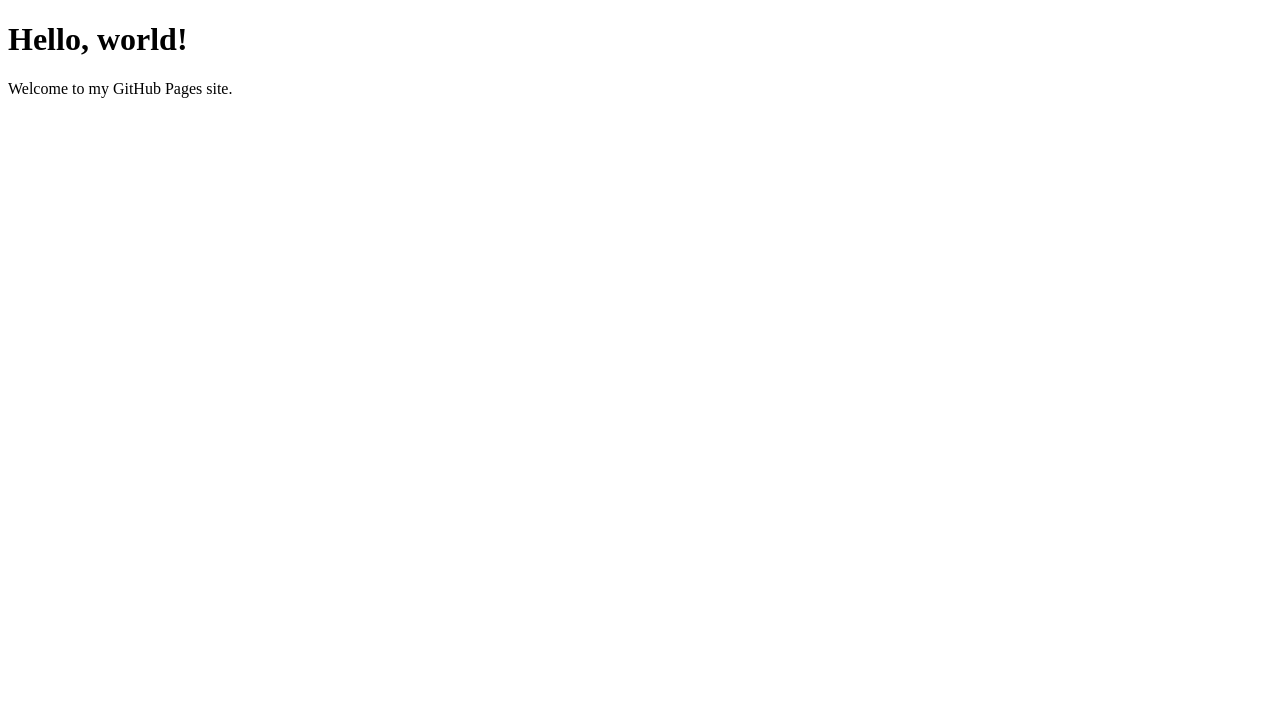
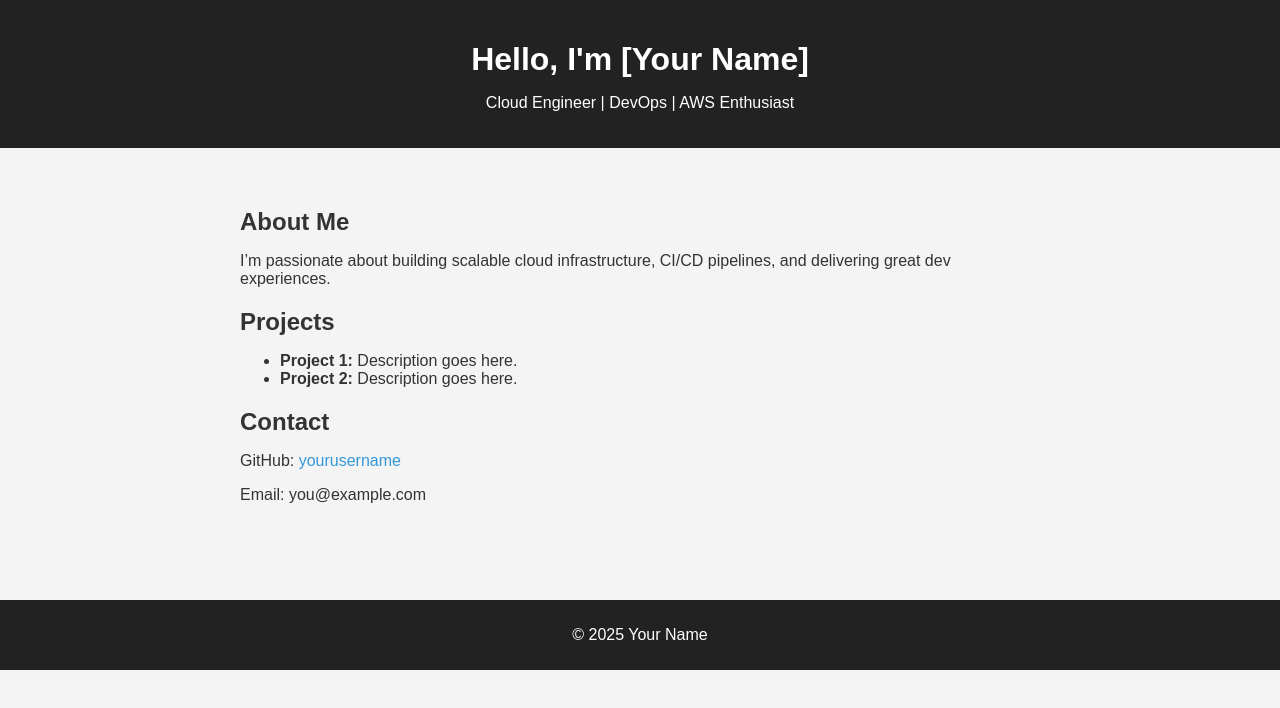
Before and after one commit to DevOpShivank/devshivops.github.io, a plain HTML site: page index.html in a window 1280 px wide. Drawn offline with Linux system fonts and the light colour scheme.

Commit message:
Update index.html

```diff
--- a/index.html
+++ b/index.html
@@ -1,11 +1,66 @@
 <!DOCTYPE html>
 <html lang="en">
 <head>
-  <meta charset="UTF-8">
-  <title>My Webpage</title>
+  <meta charset="UTF-8" />
+  <meta name="viewport" content="width=device-width, initial-scale=1.0"/>
+  <title>My GitHub Portfolio</title>
+  <style>
+    body {
+      font-family: Arial, sans-serif;
+      margin: 0;
+      background-color: #f4f4f4;
+      color: #333;
+    }
+    header {
+      background-color: #222;
+      color: #fff;
+      padding: 20px;
+      text-align: center;
+    }
+    section {
+      padding: 40px;
+      max-width: 800px;
+      margin: auto;
+    }
+    h1, h2 {
+      margin-bottom: 10px;
+    }
+    footer {
+      background: #222;
+      color: #fff;
+      text-align: center;
+      padding: 10px;
+      margin-top: 40px;
+    }
+    a {
+      color: #3498db;
+      text-decoration: none;
+    }
+  </style>
 </head>
 <body>
-  <h1>Hello, world!</h1>
-  <p>Welcome to my GitHub Pages site.</p>
+  <header>
+    <h1>Hello, I'm [Your Name]</h1>
+    <p>Cloud Engineer | DevOps | AWS Enthusiast</p>
+  </header>
+
+  <section>
+    <h2>About Me</h2>
+    <p>I’m passionate about building scalable cloud infrastructure, CI/CD pipelines, and delivering great dev experiences.</p>
+
+    <h2>Projects</h2>
+    <ul>
+      <li><strong>Project 1:</strong> Description goes here.</li>
+      <li><strong>Project 2:</strong> Description goes here.</li>
+    </ul>
+
+    <h2>Contact</h2>
+    <p>GitHub: <a href="https://github.com/devshivops">yourusername</a></p>
+    <p>Email: you@example.com</p>
+  </section>
+
+  <footer>
+    <p>© 2025 Your Name</p>
+  </footer>
 </body>
 </html>
```
